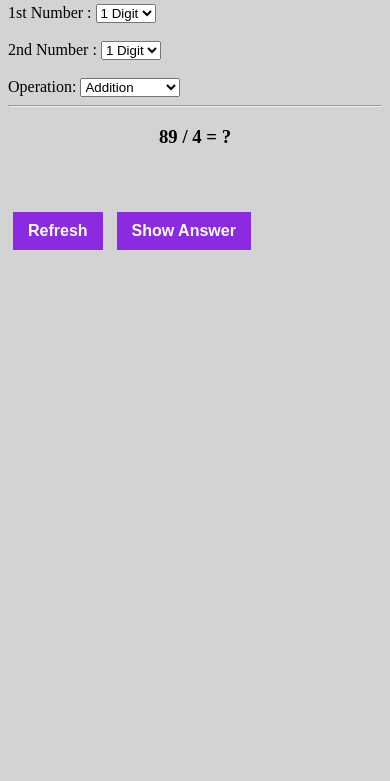
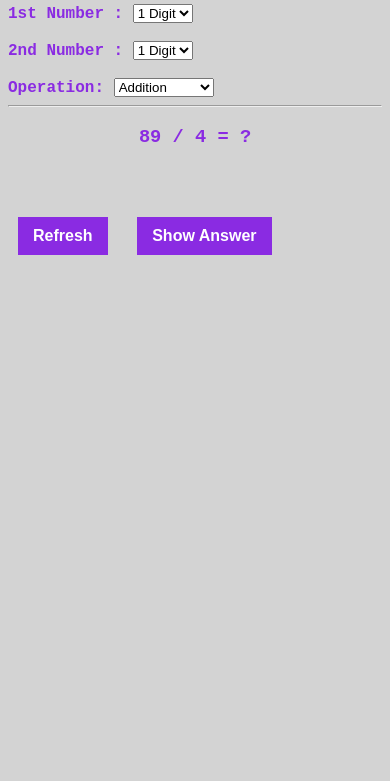
Before and after one commit to Majid009/math, a plain HTML site: page index.html in a window 390 px wide. Shown: the part 63-844 px from the top of the page. Drawn offline with Linux system fonts and the light colour scheme.

Commit message:
update 2

```diff
--- a/index.html
+++ b/index.html
@@ -11,7 +11,12 @@
         @media screen and (max-width: 600px) {
             body {
                 background-color: lightgrey;
+                color: blueviolet;
+                font-weight: bold;
+                font-family: 'Courier New', Courier, monospace;
+
             }
+
 
             #calculate_btn,
             #showAns_btn {
@@ -21,7 +26,7 @@
                 color: white;
                 font-weight: bold;
                 font-size: 16px;
-                margin: 5px;
+                margin: 10px;
 
             }
         }
```
